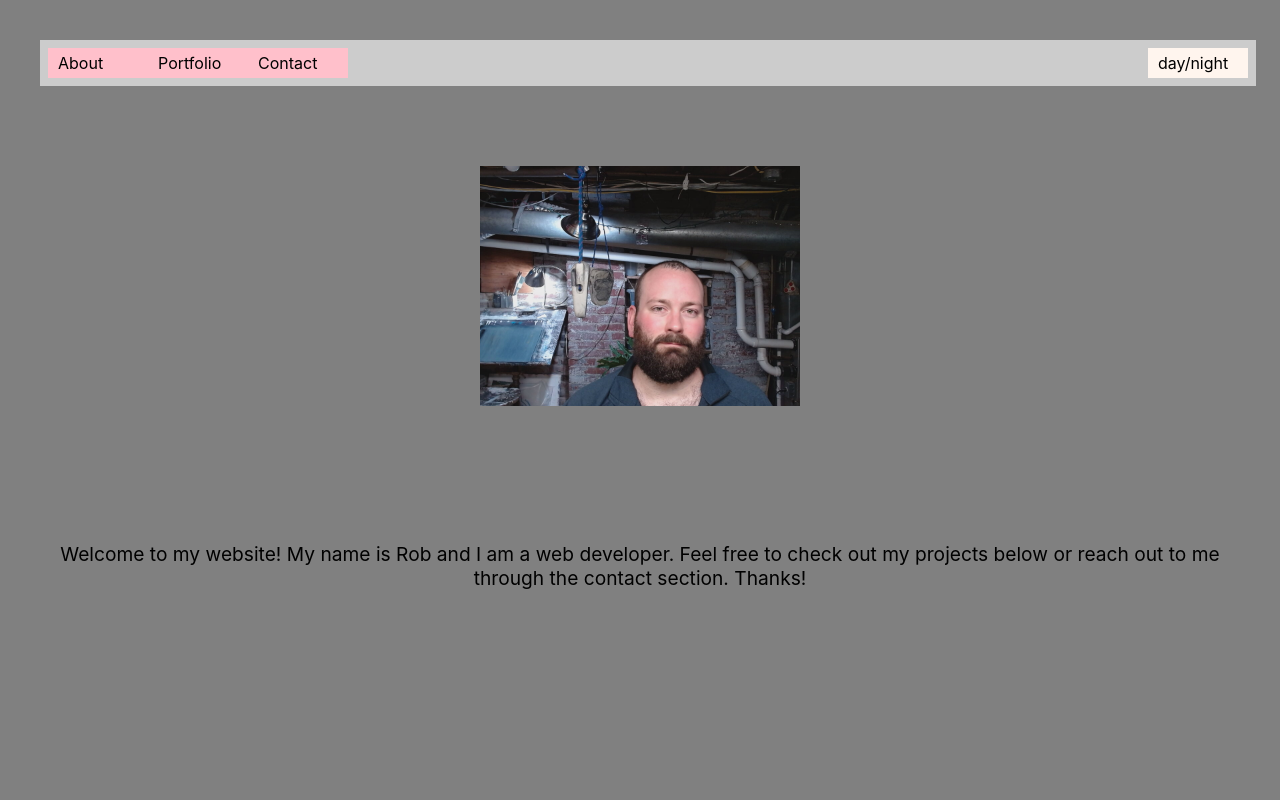
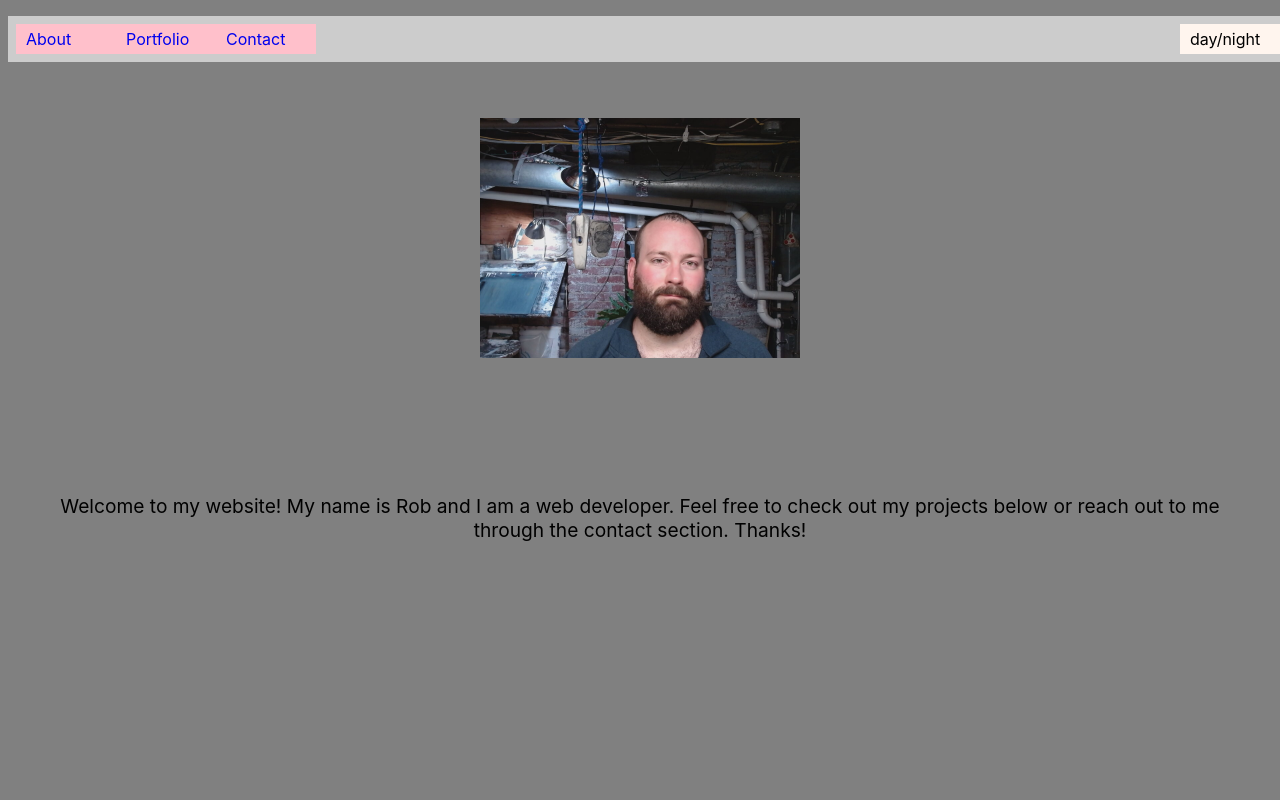
Before and after one commit to rkd412/my-portfolio, a React (Create React App) app: page / in a window 1280 px wide. Shown: the top 800 px of the page. Built offline with nearby package versions, Linux system fonts and the light colour scheme.

Commit message:
Added some navigation elements

```diff
--- a/src/Components/About.js
+++ b/src/Components/About.js
@@ -4,7 +4,7 @@ import "./About.css";
 
 const About = () => {
   return (
-    <div className="about">
+    <div id="about" className="about">
       <img className="image" src={day} alt="Photo of me" />
       <span>
         Welcome to my website! My name is Rob and I am a web developer. Feel
--- a/src/Components/Contact.js
+++ b/src/Components/Contact.js
@@ -2,7 +2,7 @@ import "./Contact.css";
 
 const Contact = () => {
   return (
-    <div className="contact">
+    <div id="contact" className="contact">
       <p>Contact</p>
     </div>
   );
--- a/src/Components/NavBar.css
+++ b/src/Components/NavBar.css
@@ -1,6 +1,9 @@
 .nav-bar {
   background: Orange;
-  margin: 5vh;
+  margin: 1vh;
+  position: -webkit-sticky;
+	position: sticky;
+	top: 0;
 }
 
 .nav-bar ul {
@@ -21,3 +24,7 @@
   margin-left: auto;
   background: seashell;
 }
+
+.nav-bar a {
+  text-decoration: none;
+}
--- a/src/Components/NavBar.js
+++ b/src/Components/NavBar.js
@@ -1,15 +1,30 @@
+import React, { useState } from "react";
+
 import "./NavBar.css";
 
 const NavBar = () => {
+  const [dayMode, setDayMode] = useState(false);
 
+  const dayModeHandler = () => {
+    setDayMode(prevCheck => !prevCheck);
+    console.log(dayMode);
+  };
 
   return (
     <nav className="nav-bar">
       <ul>
-        <li className="nav-item">About</li>
-        <li className="nav-item">Portfolio</li>
-        <li className="nav-item">Contact</li>
-        <li className="nav-mode-toggle">day/night</li>
+        <li className="nav-item">
+          <a href="#about">About</a>
+        </li>
+        <li className="nav-item">
+          <a href="#project">Portfolio</a>
+        </li>
+        <li className="nav-item">
+          <a href="#contact">Contact</a>
+        </li>
+        <li className="nav-mode-toggle" onClick={dayModeHandler}>
+          day/night
+        </li>
       </ul>
     </nav>
   );
--- a/src/Components/ProjectBox.js
+++ b/src/Components/ProjectBox.js
@@ -2,7 +2,7 @@ import "./ProjectBox.css";
 
 const ProjectBox = () => {
   return (
-    <div className="project-box">
+    <div id="project" className="project-box">
       <p>Project Box</p>
     </div>
   );
```
